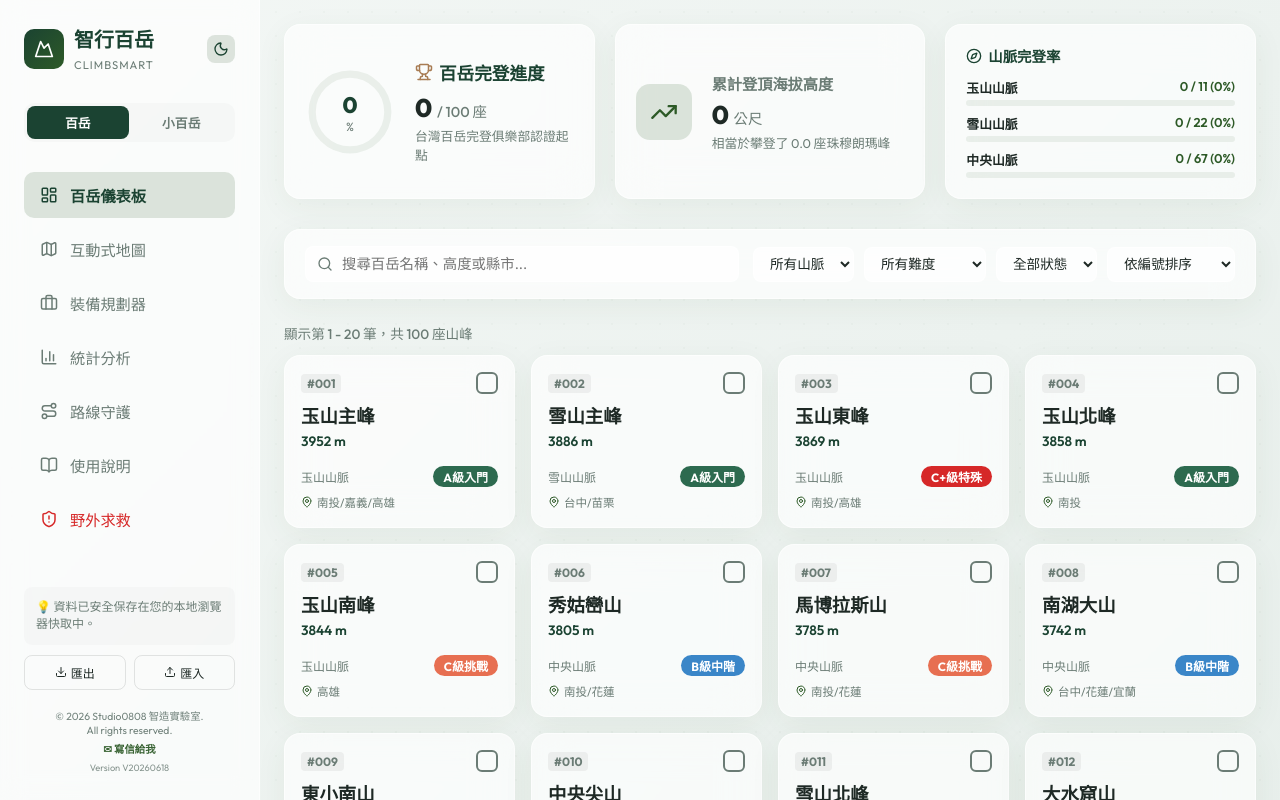
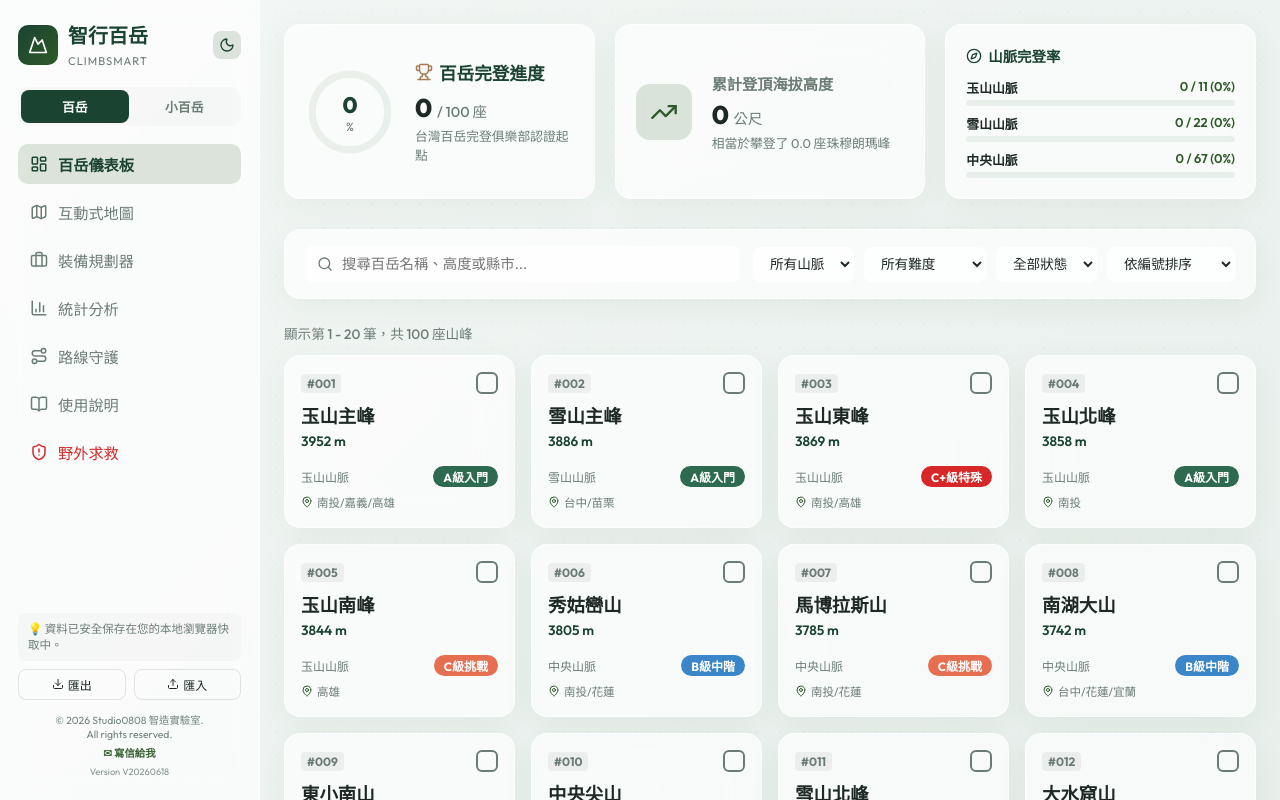
Before and after one commit to begin0808/ClimbSmart, a React (Vite) app: page / in a window 1280 px wide. Shown: the top 800 px of the page. Built offline with nearby package versions, Linux system fonts and the light colour scheme.

Commit message:
style: compact sidebar padding and gap to prevent copyright overflow

```diff
--- a/src/App.jsx
+++ b/src/App.jsx
@@ -223,7 +223,7 @@ export default function App() {
           background: "var(--bg-glass)",
           backdropFilter: "blur(12px)",
           borderRight: "1px solid var(--border-glass)",
-          padding: "24px",
+          padding: "20px 18px",
           display: "flex",
           flexDirection: "column",
           justifyContent: "space-between",
@@ -231,11 +231,12 @@ export default function App() {
           flexShrink: 0,
           position: "sticky",
           top: 0,
-          height: "100vh"
+          height: "100vh",
+          overflowY: "auto"
         }}
         className="sidebar"
       >
-        <div style={{ display: "flex", flexDirection: "column", gap: "30px" }}>
+        <div style={{ display: "flex", flexDirection: "column", gap: "18px" }}>
           {/* Logo 區 + 主題切換 */}
           <div style={{ display: "flex", alignItems: "center", justifyContent: "space-between" }}>
             <div style={{ display: "flex", alignItems: "center", gap: "10px" }}>
@@ -332,9 +333,9 @@ export default function App() {
               style={{
                 display: "flex",
                 alignItems: "center",
-                gap: "12px",
+                gap: "10px",
                 width: "100%",
-                padding: "12px 16px",
+                padding: "9px 12px",
                 borderRadius: "10px",
                 border: "none",
                 background: activeTab === "dashboard" ? "var(--primary-glow)" : "transparent",
@@ -356,9 +357,9 @@ export default function App() {
               style={{
                 display: "flex",
                 alignItems: "center",
-                gap: "12px",
+                gap: "10px",
                 width: "100%",
-                padding: "12px 16px",
+                padding: "9px 12px",
                 borderRadius: "10px",
                 border: "none",
                 background: activeTab === "map" ? "var(--primary-glow)" : "transparent",
@@ -380,9 +381,9 @@ export default function App() {
               style={{
                 display: "flex",
                 alignItems: "center",
-                gap: "12px",
+                gap: "10px",
                 width: "100%",
-                padding: "12px 16px",
+                padding: "9px 12px",
                 borderRadius: "10px",
                 border: "none",
                 background: activeTab === "gear" ? "var(--primary-glow)" : "transparent",
@@ -404,9 +405,9 @@ export default function App() {
               style={{
                 display: "flex",
                 alignItems: "center",
-                gap: "12px",
+                gap: "10px",
                 width: "100%",
-                padding: "12px 16px",
+                padding: "9px 12px",
                 borderRadius: "10px",
                 border: "none",
                 background: activeTab === "stats" ? "var(--primary-glow)" : "transparent",
@@ -428,9 +429,9 @@ export default function App() {
               style={{
                 display: "flex",
                 alignItems: "center",
-                gap: "12px",
+                gap: "10px",
                 width: "100%",
-                padding: "12px 16px",
+                padding: "9px 12px",
                 borderRadius: "10px",
                 border: "none",
                 background: activeTab === "route" ? "var(--primary-glow)" : "transparent",
@@ -452,9 +453,9 @@ export default function App() {
               style={{
                 display: "flex",
                 alignItems: "center",
-                gap: "12px",
+                gap: "10px",
                 width: "100%",
-                padding: "12px 16px",
+                padding: "9px 12px",
                 borderRadius: "10px",
                 border: "none",
                 background: activeTab === "guide" ? "var(--primary-glow)" : "transparent",
@@ -476,9 +477,9 @@ export default function App() {
               style={{
                 display: "flex",
                 alignItems: "center",
-                gap: "12px",
+                gap: "10px",
                 width: "100%",
-                padding: "12px 16px",
+                padding: "9px 12px",
                 borderRadius: "10px",
                 border: "none",
                 background: activeTab === "sos" ? "rgba(214, 40, 40, 0.08)" : "transparent",
@@ -498,13 +499,13 @@ export default function App() {
         </div>
 
         {/* 底部備份備忘與資料備份功能 */}
-        <div style={{ display: "flex", flexDirection: "column", gap: "10px" }}>
+        <div style={{ display: "flex", flexDirection: "column", gap: "8px" }}>
           <div
             style={{
-              padding: "12px",
+              padding: "8px 10px",
               background: "rgba(0,0,0,0.02)",
               borderRadius: "8px",
-              fontSize: "0.75rem",
+              fontSize: "0.72rem",
               color: "var(--text-muted)",
               lineHeight: "1.4"
             }}
@@ -517,7 +518,7 @@ export default function App() {
               onClick={handleExportBackup}
               className="btn-secondary"
               style={{
-                padding: "8px 4px",
+                padding: "6px 4px",
                 fontSize: "0.75rem",
                 justifyContent: "center",
                 gap: "4px",
@@ -533,7 +534,7 @@ export default function App() {
               onClick={() => document.getElementById("import-file-input").click()}
               className="btn-secondary"
               style={{
-                padding: "8px 4px",
+                padding: "6px 4px",
                 fontSize: "0.75rem",
                 justifyContent: "center",
                 gap: "4px",
@@ -557,7 +558,7 @@ export default function App() {
             fontSize: "0.65rem",
             color: "var(--text-muted)",
             textAlign: "center",
-            marginTop: "10px",
+            marginTop: "6px",
             opacity: 0.95,
             lineHeight: "1.4"
           }}>
```
